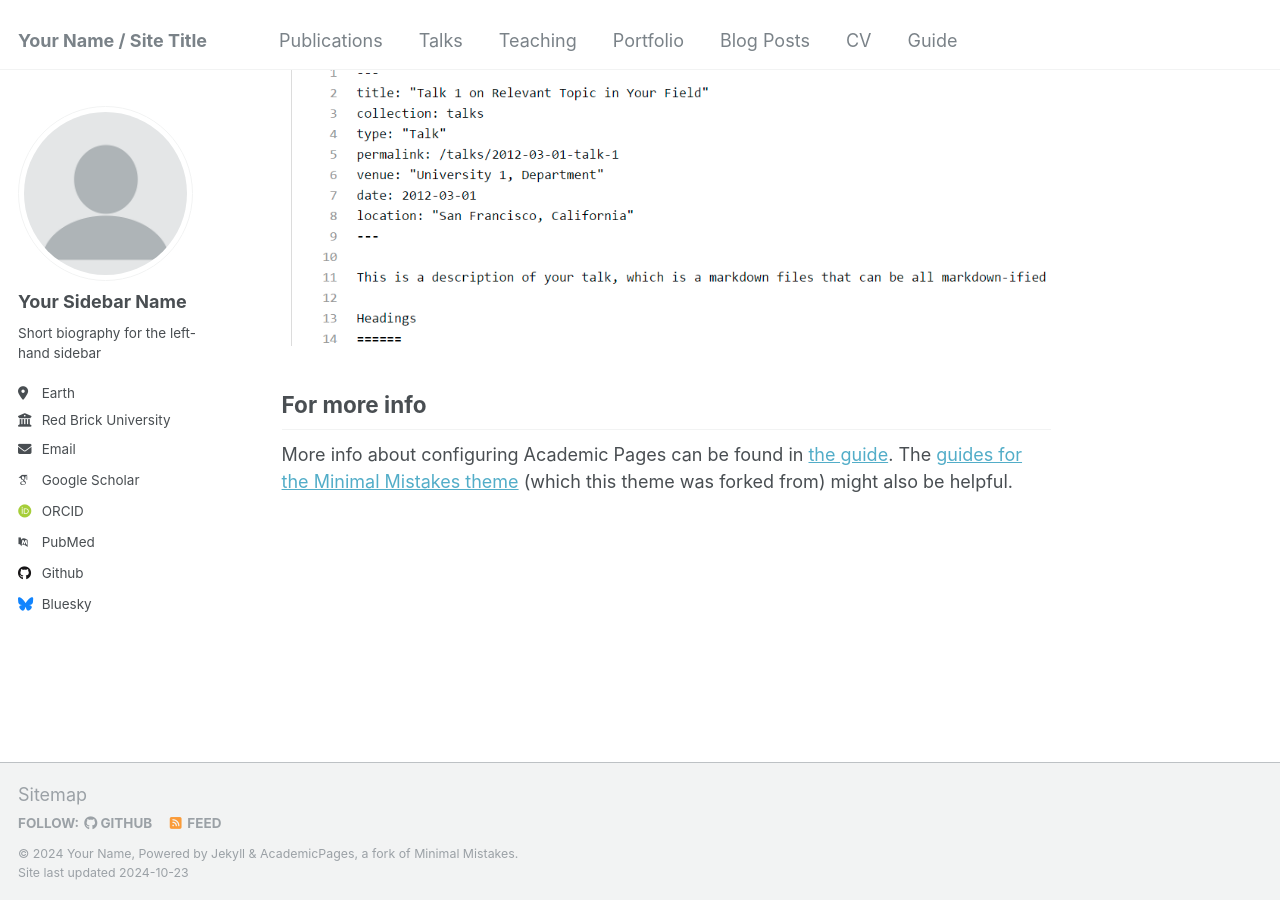
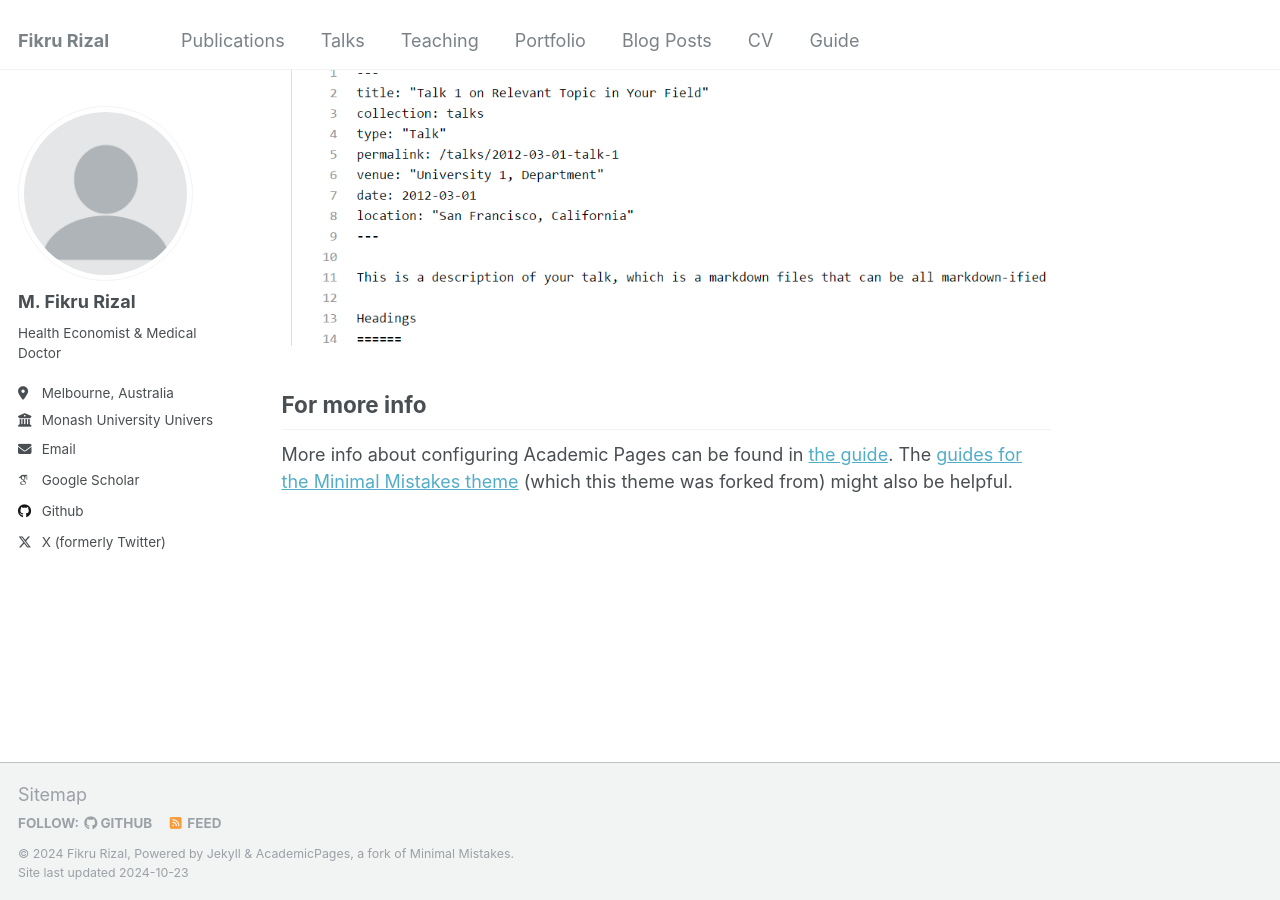
Before and after one commit to fikrurizal/fikrurizal.github.io, a Jekyll site: the page built from _pages/about.md, in a window 1280 px wide and 900 px high, scrolled down 2643 px. Built offline with Jekyll 4.4.1, drawn with Linux system fonts in a browser that asks for light colours; some web fonts are replaced.

Commit message:
Update _config.yml with personal description.

```diff
--- a/_config.yml
+++ b/_config.yml
@@ -8,11 +8,11 @@
 
 # Basic Site Settings
 locale                   : "en-US"
-title                    : "Your Name / Site Title"
+title                    : "Fikru Rizal"
 title_separator          : "-"
-name                     : &name "Your Name"
+name                     : &name "Fikru Rizal"
 description              : &description "personal description"
-url                      : https://academicpages.github.io # the base hostname & protocol for your site e.g. "https://mmistakes.github.io"
+url                      : https://fikrurizal.github.io # the base hostname & protocol for your site e.g. "https://mmistakes.github.io"
 baseurl                  : "" # the subpath of your site, e.g. "/blog"
 repository               : "academicpages/academicpages.github.io"
 
@@ -22,33 +22,33 @@ repository               : "academicpages/academicpages.github.io"
 author:
   # Biographic information
   avatar           : "profile.png"
-  name             : "Your Sidebar Name"
+  name             : "M. Fikru Rizal"
   pronouns         : # example: "she/her"
-  bio              : "Short biography for the left-hand sidebar"
-  location         : "Earth"
-  employer         : "Red Brick University"
+  bio              : "Health Economist & Medical Doctor"
+  location         : "Melbourne, Australia"
+  employer         : "Monash University University"
   uri              : # URL
-  email            : "none@example.org"
+  email            : "fikru.rizal@monash.edu"
 
   # Academic websites
   arxiv            : # URL - Update with the correct link to your profile
-  googlescholar    : "https://scholar.google.com/citations?user=PS_CX0AAAAAJ"
+  googlescholar    : "https://scholar.google.com/citations?user=x1Dg-P8AAAAJ&hl=en&oi=ao"
   impactstory      : # URL
-  orcid            : "http://orcid.org/yourorcidurl"
+  orcid            : # URL
   semantic         : # URL
-  pubmed           : "https://www.ncbi.nlm.nih.gov/pubmed/?term=john+snow"
+  pubmed           : # URL
   researchgate     : # URL
 
   # Repositories and software development
   bitbucket        : # Username - Update with your username on the site
   codepen          : # Username
   dribbble         : # Username
-  github           : "academicpages"
+  github           : "fikrurizal.github.io"
   kaggle           : # Username
   stackoverflow    : # User number or user number and name (i.e., use "1" or "1/jeff-atwood")
 
   # Social media
-  bluesky          : "bsky.app" # Replace this with you Bluesky username
+  bluesky          : #
   facebook         : # Username
   flickr           : # Username
   foursquare       : # Username
@@ -65,7 +65,7 @@ author:
   steam            : # Username
   telegram         : # URL
   tumblr           : # Username
-  twitter          : # Username for X / Twitter
+  twitter          : "@fikrurizal"
   vine             : # Username
   weibo            : # Username
   wikipedia        : # Username
@@ -129,7 +129,7 @@ yandex_site_verification :
 
 # Social Sharing
 twitter:
-  username               : &twitter
+  username               : fikrurizal
 facebook:
   username               :
   app_id                 :
```
